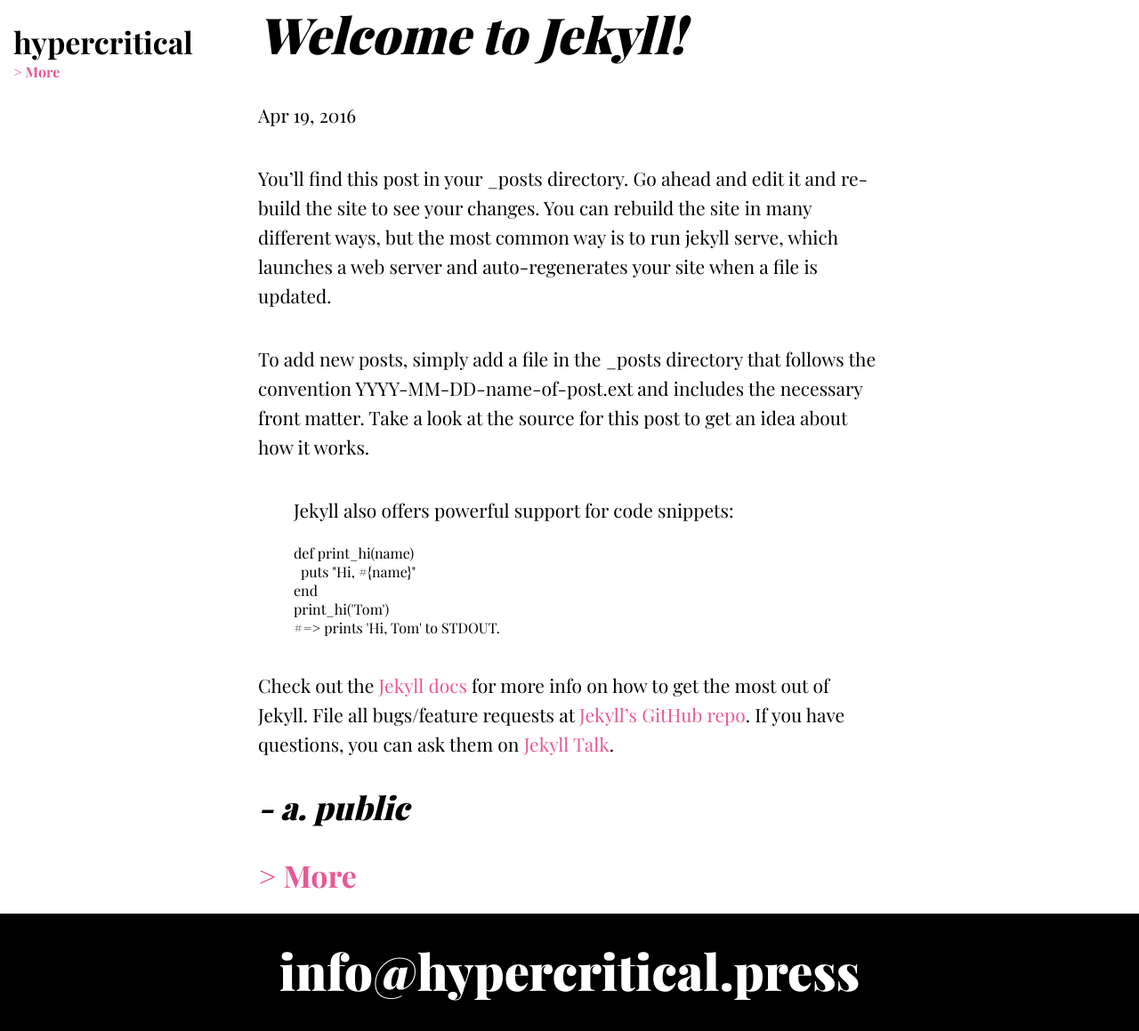
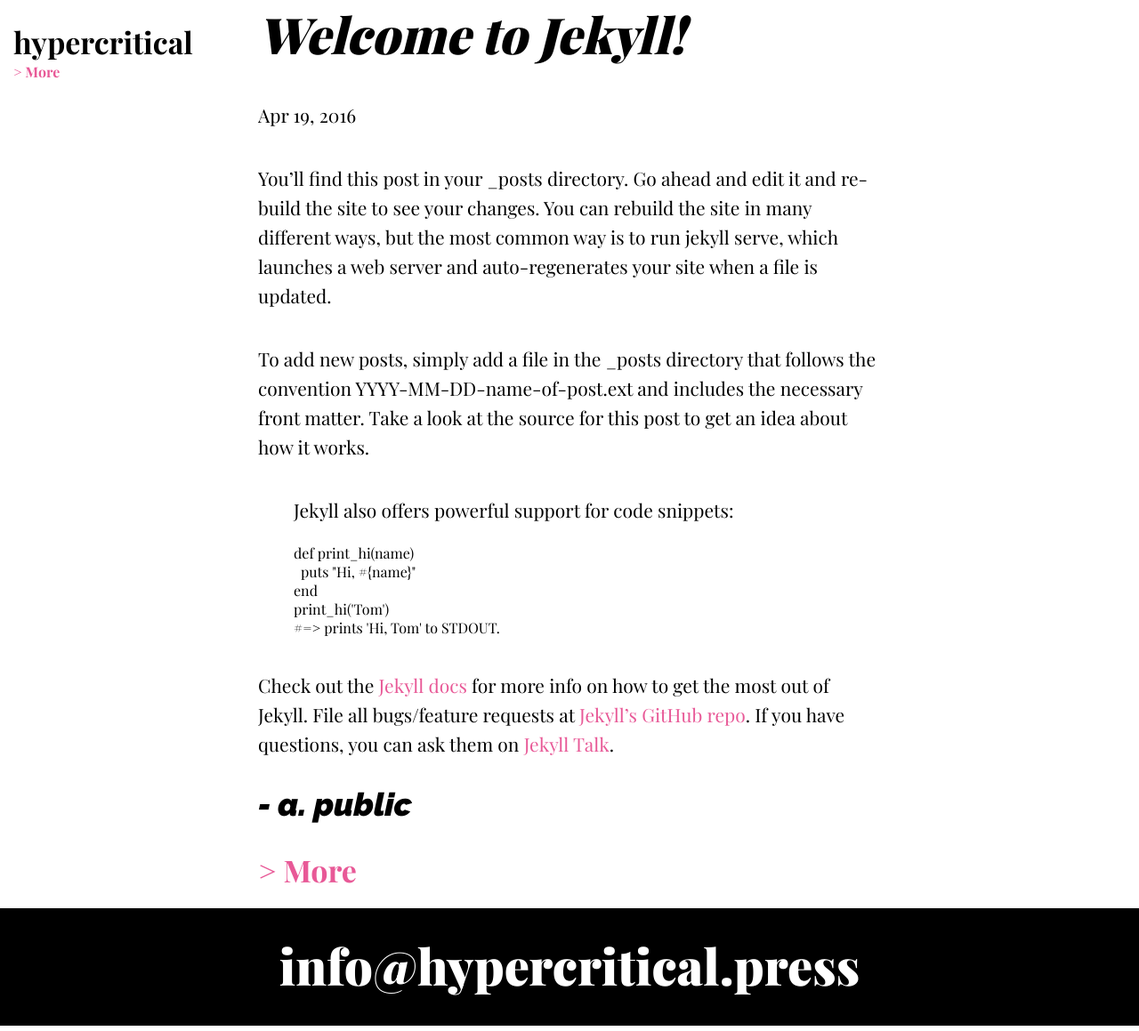
Before and after one commit to Hypercritical/hypercritical, a Jekyll site: the page built from index.html, in a window 1280 px wide. Shown: the whole page at 89% size. Built offline with Jekyll 4.4.1, drawn with Linux system fonts in a browser that asks for light colours; some web fonts are replaced.

Commit message:
Update styles.scss

```diff
--- a/assets/styles/styles.scss
+++ b/assets/styles/styles.scss
@@ -6,6 +6,9 @@ $pink: #E85997;
 *{
   font-family: 'Playfair Display', serif;
   box-sizing: border-box;
+}
+h1,h2,h3,h4,h5,h6{
+  font-family: 'Raleway', sans-serif;
 }
 html, body{
   height:100%;
```
